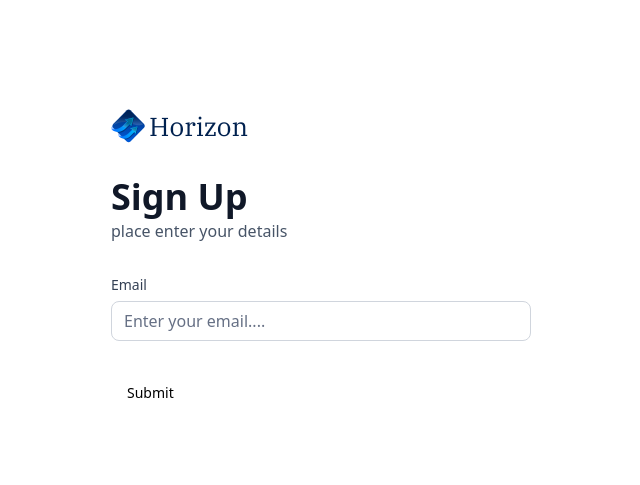
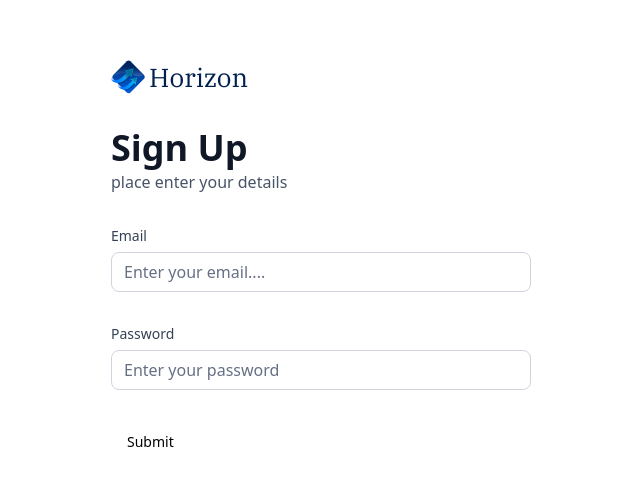
Before and after one commit to Shahriyar001/banking-app, a Next.js app: page /sign-up in a window 1280 px wide. Shown: the part 139-624 px from the top of the page, without its empty margins (319-959 px from the left). Built offline with nearby package versions, Linux system fonts and the light colour scheme.

Commit message:
added custom inout

```diff
--- a/components/AuthForm.tsx
+++ b/components/AuthForm.tsx
@@ -75,11 +75,40 @@
                     <FormLabel className="form-label">Email</FormLabel>
                     <div className="flex w-full flex-col">
                       <FormControl>
-                        {/* 1.56 hr */}
                         <Input
                           placeholder="Enter your email...."
                           className="input-class"
                           {...field}
+                        />
+                      </FormControl>
+                      <FormMessage className="form-message mt-2"></FormMessage>
+                    </div>
+                  </div>
+                  // <FormItem>
+                  //   <FormLabel>Username</FormLabel>
+                  //   <FormControl>
+                  //     <Input placeholder="shadcn" {...field} />
+                  //   </FormControl>
+                  //   <FormDescription>
+                  //     This is your public display name.
+                  //   </FormDescription>
+                  //   <FormMessage />
+                  // </FormItem>
+                )}
+              />
+              <FormField
+                control={form.control}
+                name="password"
+                render={({ field }) => (
+                  <div className="form-item">
+                    <FormLabel className="form-label">Password</FormLabel>
+                    <div className="flex w-full flex-col">
+                      <FormControl>
+                        <Input
+                          placeholder="Enter your password"
+                          className="input-class"
+                          {...field}
+                          type="password"
                         />
                       </FormControl>
                       <FormMessage className="form-message mt-2"></FormMessage>
--- /dev/null
+++ b/components/CustomInput.tsx
@@ -0,0 +1,39 @@
+import React from "react";
+import { FormControl, FormField, FormLabel, FormMessage } from "./ui/form";
+import { Input } from "./ui/input";
+
+const CustomInput = ({ form }) => {
+  return (
+    <FormField
+      control={form.control}
+      name="email"
+      render={({ field }) => (
+        <div className="form-item">
+          <FormLabel className="form-label">Email</FormLabel>
+          <div className="flex w-full flex-col">
+            <FormControl>
+              <Input
+                placeholder="Enter your email...."
+                className="input-class"
+                {...field}
+              />
+            </FormControl>
+            <FormMessage className="form-message mt-2"></FormMessage>
+          </div>
+        </div>
+        // <FormItem>
+        //   <FormLabel>Username</FormLabel>
+        //   <FormControl>
+        //     <Input placeholder="shadcn" {...field} />
+        //   </FormControl>
+        //   <FormDescription>
+        //     This is your public display name.
+        //   </FormDescription>
+        //   <FormMessage />
+        // </FormItem>
+      )}
+    />
+  );
+};
+
+export default CustomInput;
```
